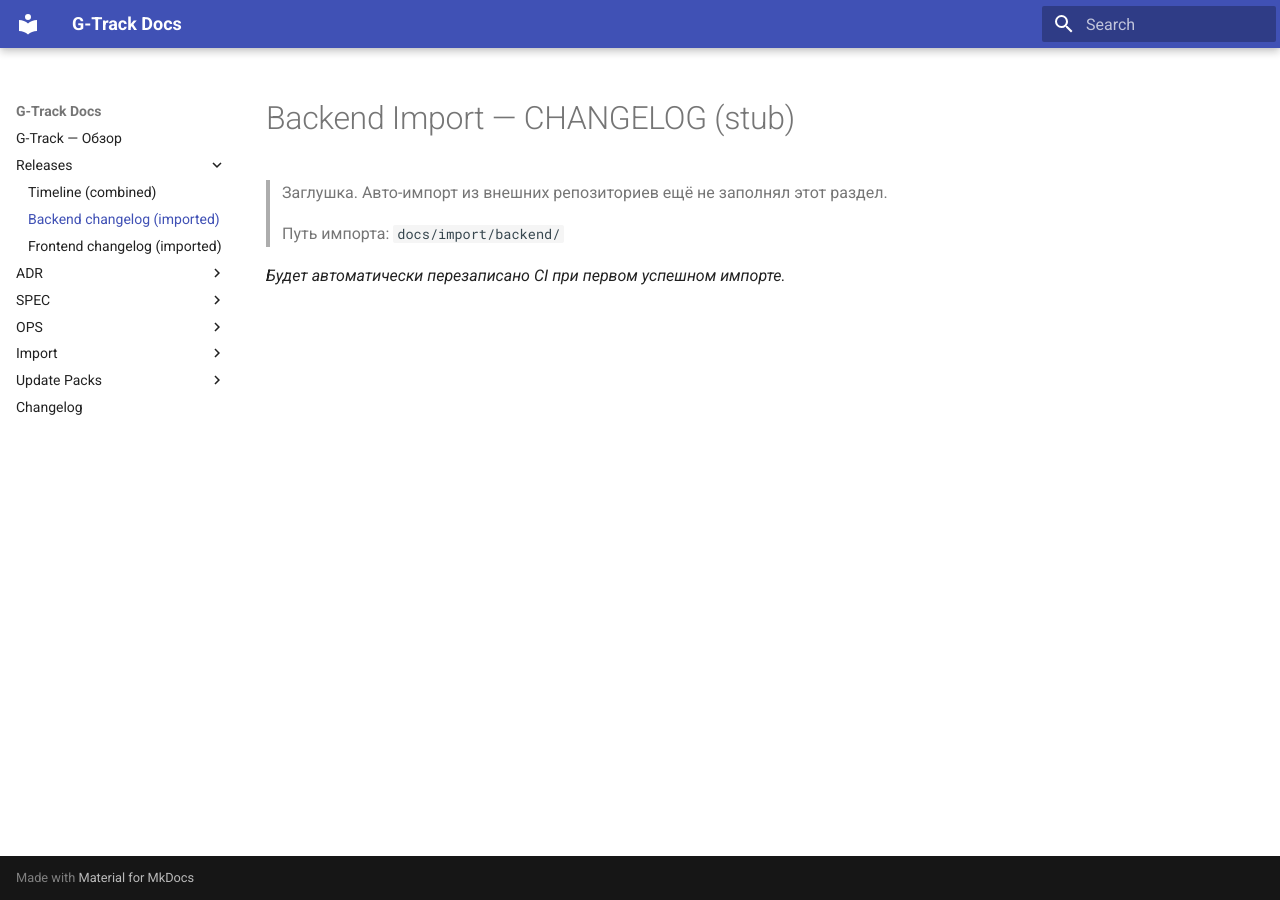
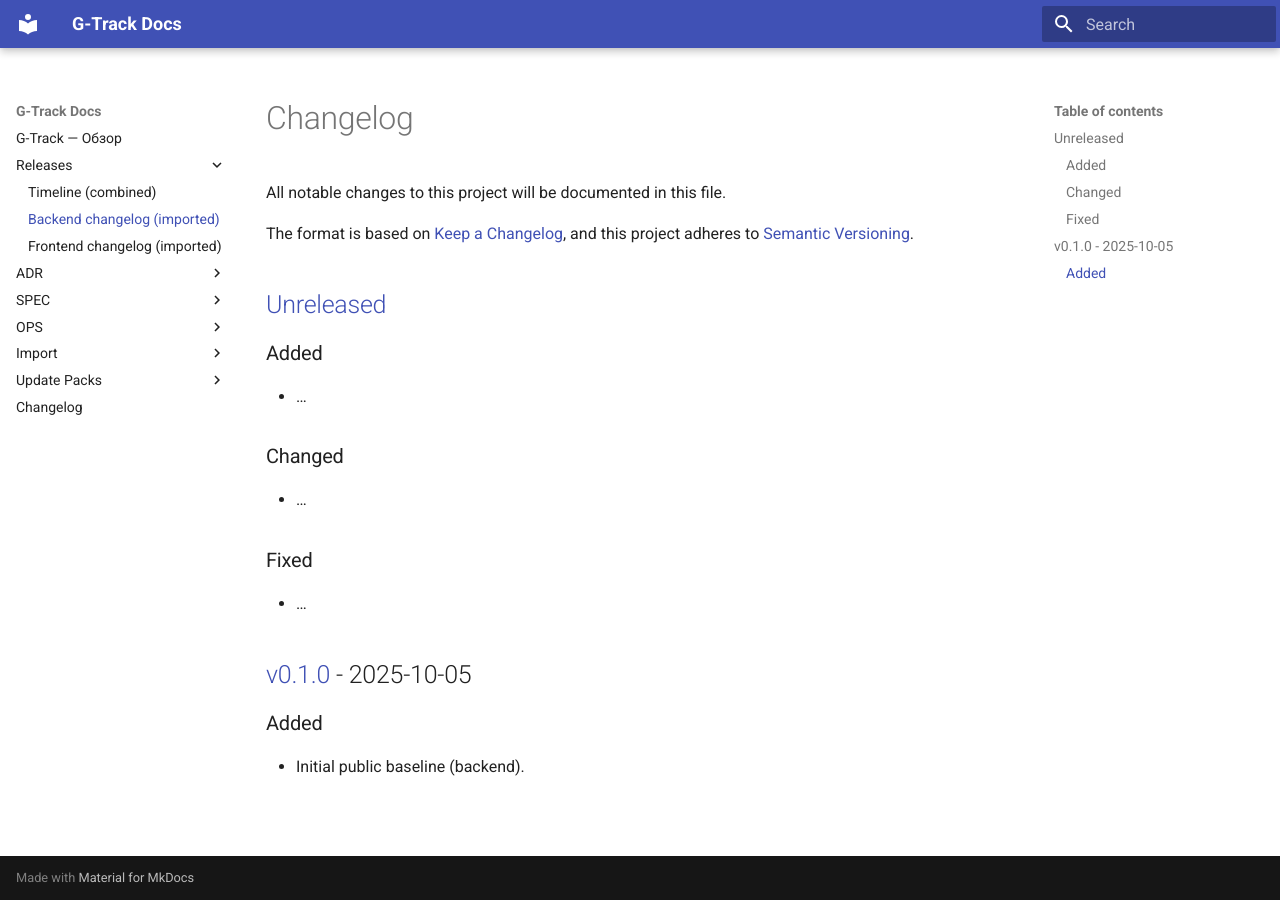
Before and after one commit to tqlismqn/gtrack-docs, an MkDocs documentation site: the page built from docs/import/backend/CHANGELOG.md, in a window 1280 px wide. Built offline with MkDocs 1.6.1 and Material for MkDocs 9.7.7, drawn with Linux system fonts in a browser that asks for light colours.

Commit message:
docs(sync): import from gtrack-backend & gtrack-frontend

```diff
--- a/docs/import/backend/CHANGELOG.md
+++ b/docs/import/backend/CHANGELOG.md
@@ -1,7 +1,22 @@
-# Backend Import — CHANGELOG (stub)
+# Changelog
+All notable changes to this project will be documented in this file.
 
-> Заглушка. Авто-импорт из внешних репозиториев ещё не заполнял этот раздел.
->
-> Путь импорта: `docs/import/backend/`
+The format is based on [Keep a Changelog](https://keepachangelog.com/en/1.1.0/),
+and this project adheres to [Semantic Versioning](https://semver.org/spec/v2.0.0.html).
 
-*Будет автоматически перезаписано CI при первом успешном импорте.*
+## [Unreleased]
+### Added
+- …
+
+### Changed
+- …
+
+### Fixed
+- …
+
+## [v0.1.0] - 2025-10-05
+### Added
+- Initial public baseline (backend).
+
+[Unreleased]: https://github.com/<OWNER>/gtrack-backend/compare/v0.1.0...HEAD
+[v0.1.0]: https://github.com/<OWNER>/gtrack-backend/releases/tag/v0.1.0
```
Also changed, not shown: docs/import/backend/README.md (deleted, +0 -66 lines), docs/import/backend/UPDATE/2025-10-05-laravel12-drivers-api.md (added, +42 -0 lines), docs/import/frontend/CHANGELOG.md (+16 -5 lines), docs/import/frontend/README.md (deleted, +0 -27 lines), docs/import/frontend/UPDATE/2025-10-05-ci-lint-fallback.md (added, +2 -0 lines), docs/import/frontend/UPDATE/2025-10-05-demo-data-source-switch.md (added, +3 -0 lines), docs/import/frontend/UPDATE/2025-10-05-demo-shell-drivers.md (added, +4 -0 lines), docs/import/frontend/UPDATE/2025-10-05-docs-export-fix.md (added, +3 -0 lines), docs/import/frontend/UPDATE/2025-10-05-eslint9-flat.md (added, +4 -0 lines), docs/import/frontend/UPDATE/2025-10-05-fix-vercel-mix-routing.md (added, +2 -0 lines), docs/import/frontend/UPDATE/2025-10-05-lockfile-sync.md (added, +3 -0 lines), docs/import/frontend/UPDATE/2025-10-05-vercel-lock-sync.md (added, +3 -0 lines), docs/releases/timeline.md (+16 -1 lines).
